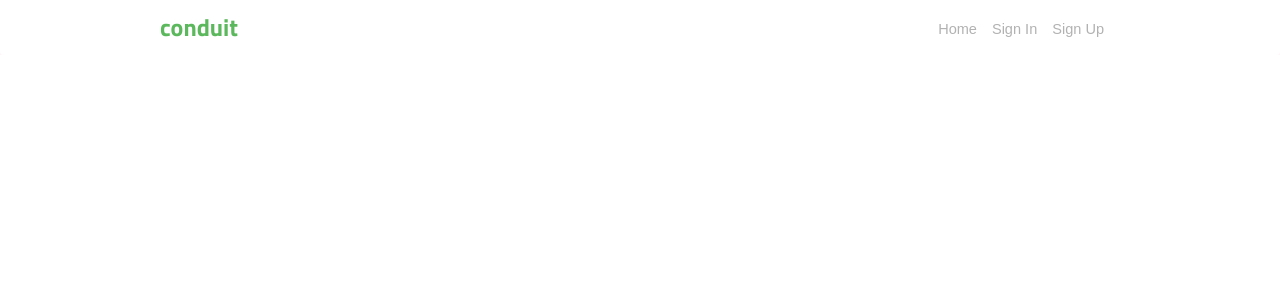
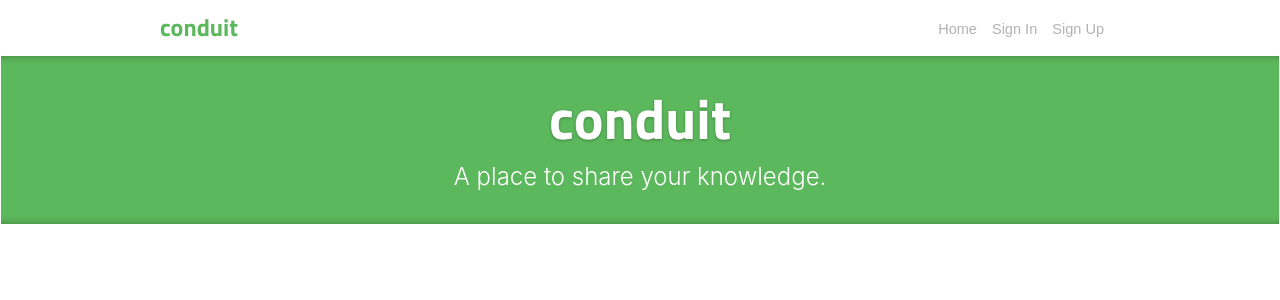
Before and after one commit to jehadabuawwad/conduit, a React (Create React App) app: page / in a window 1280 px wide. Shown: the top 300 px of the page. Built offline with nearby package versions, Linux system fonts and the light colour scheme.

Commit message:
feat : hero initially stytled

```diff
--- /dev/null
+++ b/src/components/hero.tsx
@@ -0,0 +1,15 @@
+import * as React from "react";
+import { IHero } from "../interfaces/components";
+import "../style/hero.css";
+const Hero: React.FunctionComponent<IHero> = (props) => {
+  return (
+    <div id="banner">
+      <div className="container">
+        <h1 className="logo-font">conduit</h1>
+        <p>A place to share your knowledge.</p>
+      </div>
+    </div>
+  );
+};
+
+export default Hero;
--- a/src/interfaces/components.ts
+++ b/src/interfaces/components.ts
@@ -1,3 +1,6 @@
 export interface IHeader {
   name: string;
 }
+export interface IHero {
+  name: string;
+}
--- a/src/pages/home.tsx
+++ b/src/pages/home.tsx
@@ -1,8 +1,13 @@
 import React from "react";
+import Hero from "../components/hero";
 import IPage from "../interfaces/pages";
 import "../style/home.css";
 const HomePage: React.FunctionComponent<IPage> = (props) => {
-  return <div></div>;
+  return (
+    <div>
+      <Hero name="Hero" />
+    </div>
+  );
 };
 
 export default HomePage;
--- a/src/style/header.css
+++ b/src/style/header.css
@@ -11,7 +11,6 @@ header {
   top: 0;
   overflow: hidden;
   margin-bottom: "3%";
-
   z-index: 0;
 }
 nav {
@@ -39,6 +38,7 @@ a {
   margin-left: 15px;
   font-family: sans-serif;
   font-size: 0.91rem;
+  font-weight: 500;
 }
 #navbar-brand {
   position: relative;
--- /dev/null
+++ b/src/style/hero.css
@@ -0,0 +1,39 @@
+* {
+  box-sizing: inherit;
+}
+
+#banner {
+  border: 1px solid rgb(255, 255, 255);
+  width: auto;
+  height: 170px;
+  box-shadow: inset 0 8px 8px -8px rgb(0 0 0 / 30%),
+    inset 0 -8px 8px -8px rgb(0 0 0 / 30%);
+  background: #5cb85c;
+
+  margin-bottom: 2rem;
+}
+.container {
+  color: #fff;
+  max-width: 576px;
+  margin-left: auto;
+  margin-right: auto;
+  padding-left: 15px;
+  padding-right: 15px;
+}
+.logo-font {
+  font-family: "Titillium Web", sans-serif;
+  text-shadow: 0 1px 3px rgb(0 0 0 / 30%);
+  font-weight: 700;
+  text-align: center;
+  font-size: 3.5rem;
+  padding-bottom: 0.5rem;
+  margin-top: 20px;
+}
+
+.container p {
+  margin-top: -45px;
+  text-align: center;
+  font-size: 1.5rem;
+  font-weight: 300;
+  display: block;
+}
```
